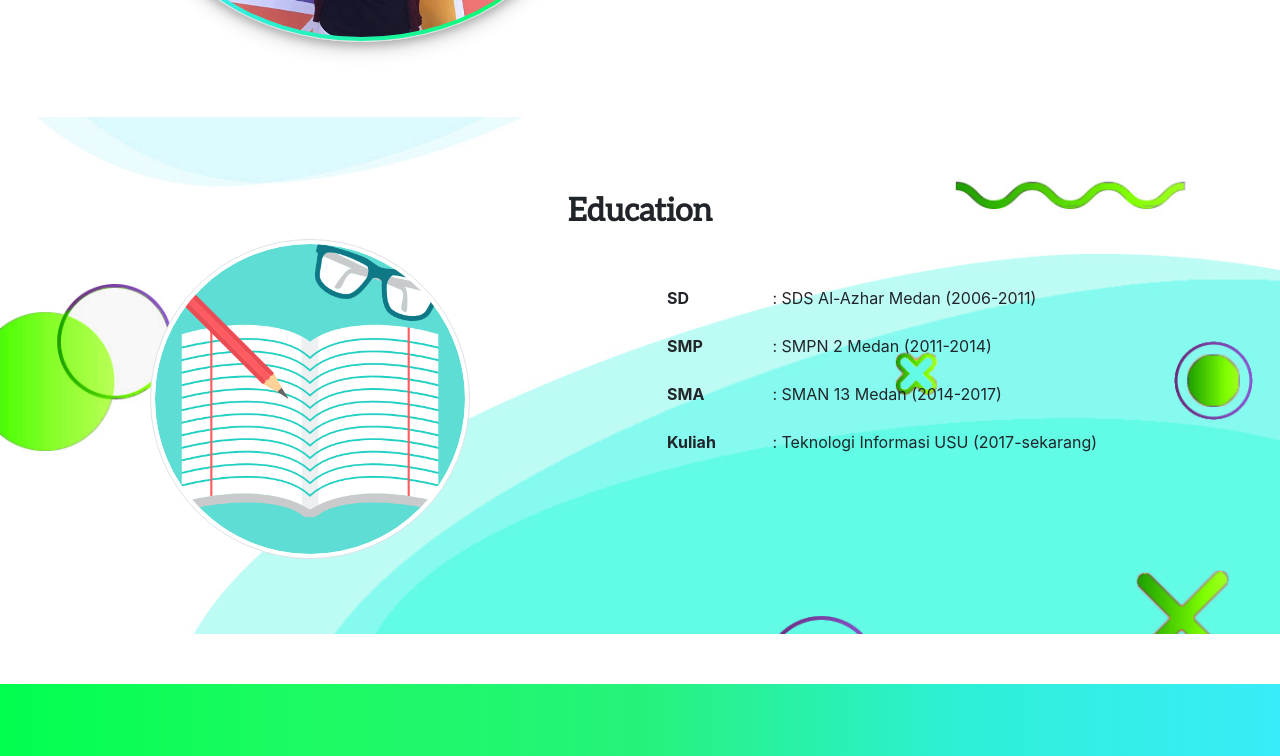
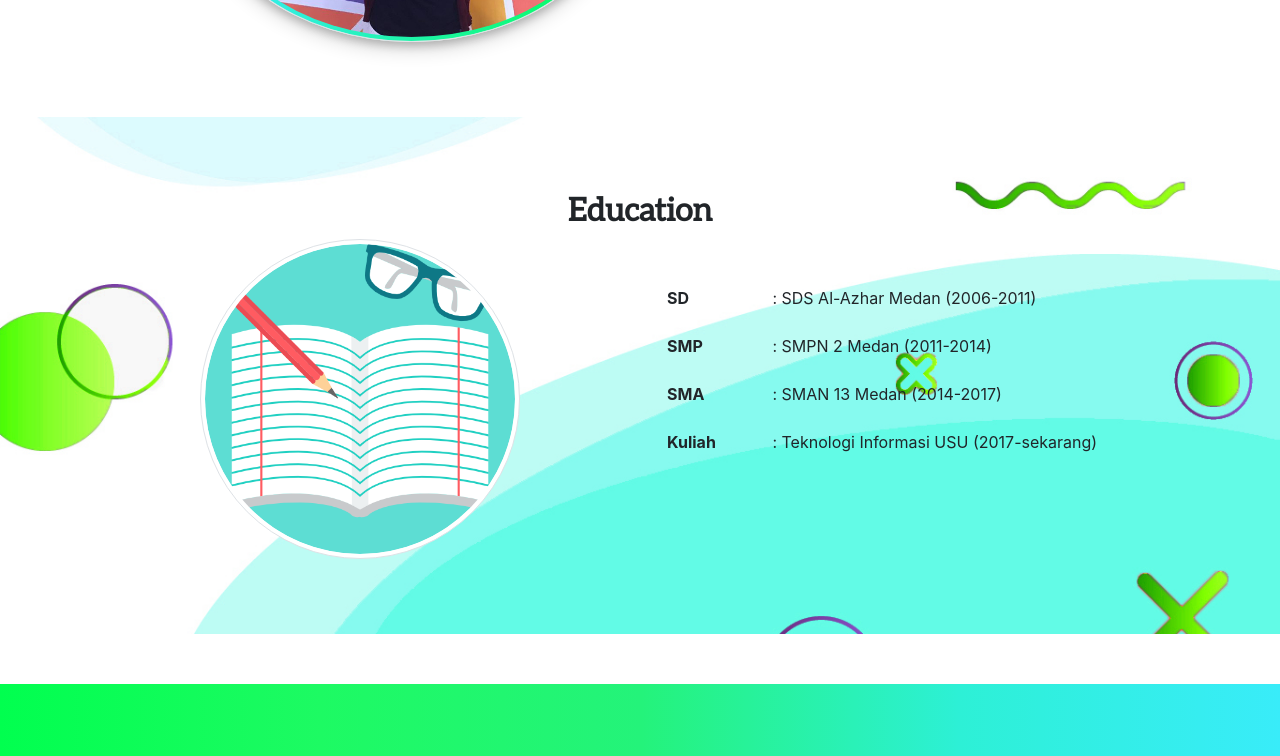
Before and after one commit to fakhririzha/final-project, a plain HTML site: page index.html in a window 1280 px wide. Shown: the part 1094-1850 px from the top of the page. Drawn offline with Linux system fonts and the light colour scheme.

Commit message:
Added fonts

```diff
--- a/css/app.css
+++ b/css/app.css
@@ -166,7 +166,7 @@ section {
   }
   .col-profile-gambar,
   .col-education-gambar {
-    padding-left: 150px;
+    padding-left: 200px;
   }
   .col-profile-gambar img,
   .col-education-gambar img {
--- a/js/scrollReveal.js
+++ b/js/scrollReveal.js
@@ -19,3 +19,18 @@ sr.reveal('.col-profile', {
   origin: 'top',
   distance: '200px'
 });
+sr.reveal('.col-education', {
+  duration: 2000,
+  origin: 'right',
+  distance: '200px'
+});
+sr.reveal('.col-education-gambar', {
+  duration: 2000,
+  origin: 'left',
+  distance: '200px'
+});
+sr.reveal('.col-skills', {
+  duration: 2000,
+  origin: 'bottom',
+  distance: '200px'
+});
```
Also changed, not shown: webfonts/San Marino.ttf (added).
